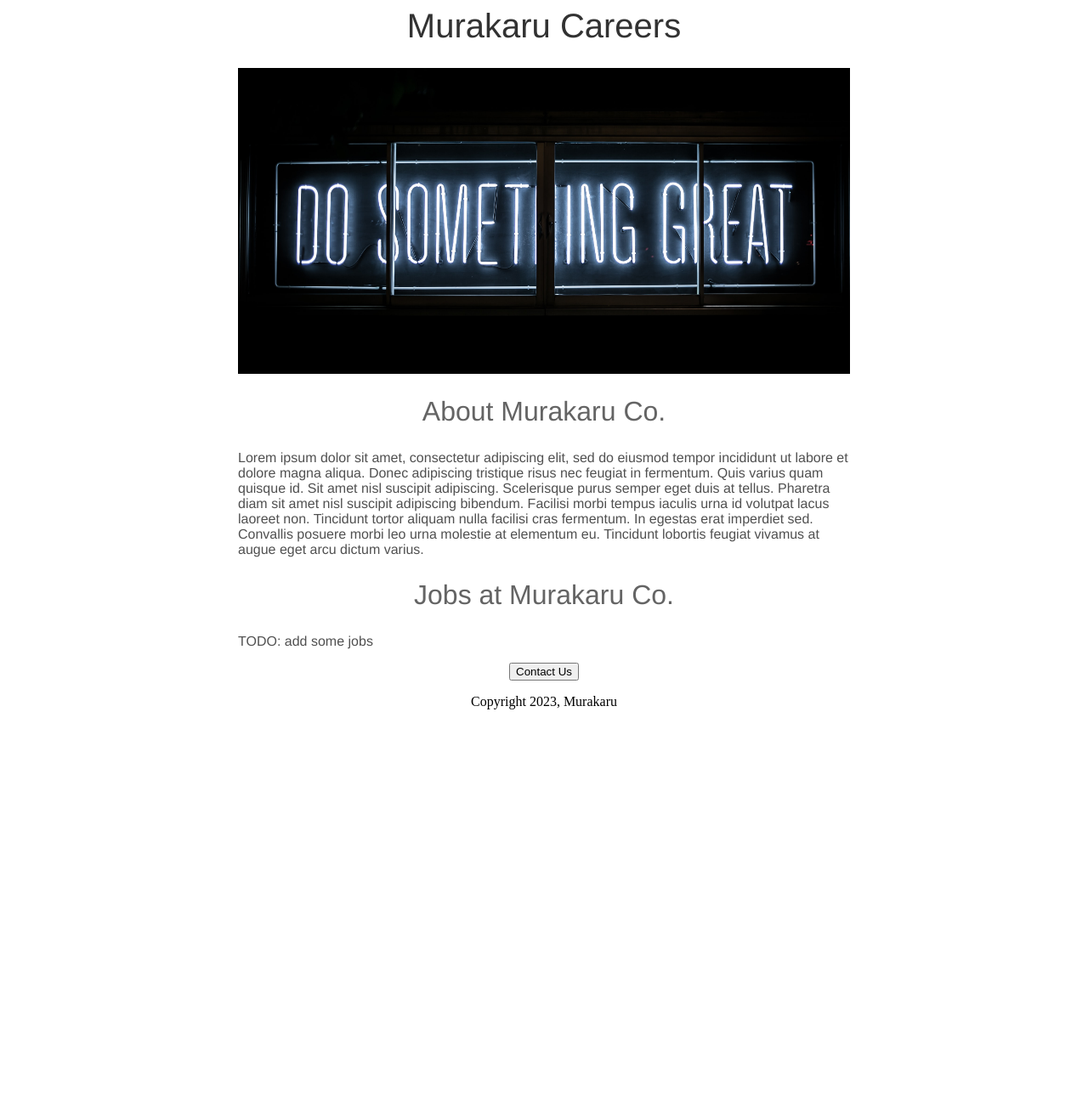
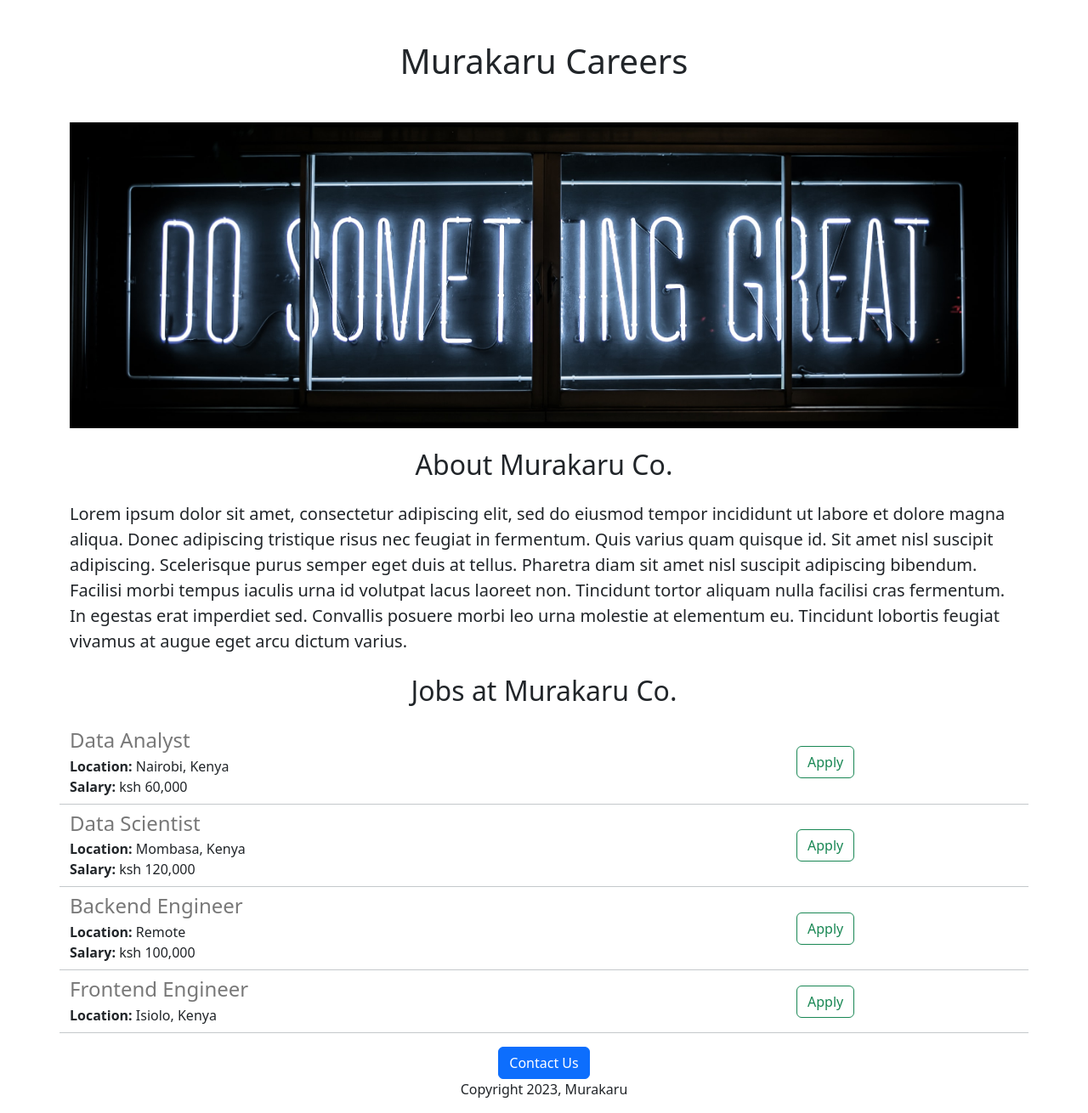
Before and after one commit to G-MURAKARU/flask-careers-website-v2, a Flask app: page / in a window 1280 px wide. Shown: the whole page at 85% size. Before the commit the page ends 835 px from the top, so only its background shows below. Run offline with Flask 2, Linux system fonts and the light colour scheme.

Commit message:
added dynamic data and api route

```diff
--- a/app.py
+++ b/app.py
@@ -1,11 +1,43 @@
-from flask import Flask, render_template
+from flask import Flask, render_template, jsonify
 
 app = Flask(__name__)
+
+# database simulation
+JOBS = [
+ {
+  'id': 1,
+  'title': 'Data Analyst',
+  'location': 'Nairobi, Kenya',
+  'salary': 'ksh 60,000'
+ },
+ {
+  'id': 2,
+  'title': 'Data Scientist',
+  'location': 'Mombasa, Kenya',
+  'salary': 'ksh 120,000'
+ },
+ {
+  'id': 3,
+  'title': 'Backend Engineer',
+  'location': 'Remote',
+  'salary': 'ksh 100,000'
+ },
+ {
+  'id': 4,
+  'title': 'Frontend Engineer',
+  'location': 'Isiolo, Kenya'
+ },
+]
 
 
 @app.route("/")
 def hello_world():
-	return render_template('home.html')
+	# in order to render dynamic content into a html page, provide arguments to the render_template function
+	return render_template('home.html', jobs=JOBS)
+
+@app.route("/api/jobs")
+def list_jobs():
+	return jsonify(JOBS)
 
 
 if __name__ == "__main__":
--- a/templates/home.html
+++ b/templates/home.html
@@ -2,47 +2,33 @@
 
 <html>
 	<head>
+		<meta charset="utf-8">
+    	<meta name="viewport" content="width=device-width, initial-scale=1">
 		<title>Murakaru Careers</title>
+		<link href="https://cdn.jsdelivr.net/npm/bootstrap@5.3.0-alpha1/dist/css/bootstrap.min.css" rel="stylesheet" integrity="sha384-GLhlTQ8iRABdZLl6O3oVMWSktQOp6b7In1Zl3/Jr59b6EGGoI1aFkw7cmDA6j6gD" crossorigin="anonymous">
 		<style>
-			h1 {
-				font-size: 40px;
-				font-family: helvetica;
-				font-weight: normal;
-				color: rgb(50, 50, 50);
-				text-align: center;
-			}
-			h2 {
-				font-size: 32px;
-				font-family: helvetica;
-				font-weight: normal;
-				color: rgb(100, 100, 100);
-				text-align: center;
-			}
-			.bodytext {
-				font-family: helvetica;
-				color: rgb(80, 80, 80);
-			}
 			#banner {
 				width: 100%;
 				height: 360px;
 				object-fit: cover;
 			}
-			#container {
-				max-width: 720px;
-				margin: 0 auto 0 auto;
-			}
 		</style>
 	</head>
 	<body>
-		<div id='container'>
-			<h1>Murakaru Careers</h1>
-			<img id='banner' src='/static/banner.jpg' height='320'>
-			<h2>About Murakaru Co.</h2>
-			<p class='bodytext'>Lorem ipsum dolor sit amet, consectetur adipiscing elit, sed do eiusmod tempor incididunt ut labore et dolore magna aliqua. Donec adipiscing tristique risus nec feugiat in fermentum. Quis varius quam quisque id. Sit amet nisl suscipit adipiscing. Scelerisque purus semper eget duis at tellus. Pharetra diam sit amet nisl suscipit adipiscing bibendum. Facilisi morbi tempus iaculis urna id volutpat lacus laoreet non. Tincidunt tortor aliquam nulla facilisi cras fermentum. In egestas erat imperdiet sed. Convallis posuere morbi leo urna molestie at elementum eu. Tincidunt lobortis feugiat vivamus at augue eget arcu dictum varius.</p>
-			<h2>Jobs at Murakaru Co.</h2>
-			<p class='bodytext'>TODO: add some jobs</p>
-		<div style='text-align:center;'>
-			<button>Contact Us</button>
+		<div class='container'>
+			<h1 class='text-center my-5'>Murakaru Careers</h1>
+			<img id='banner' class='img-fluid' src='/static/banner.jpg'>
+			<h2 class='text-center my-4'>About Murakaru Co.</h2>
+			<p class='lead'>Lorem ipsum dolor sit amet, consectetur adipiscing elit, sed do eiusmod tempor incididunt ut labore et dolore magna aliqua. Donec adipiscing tristique risus nec feugiat in fermentum. Quis varius quam quisque id. Sit amet nisl suscipit adipiscing. Scelerisque purus semper eget duis at tellus. Pharetra diam sit amet nisl suscipit adipiscing bibendum. Facilisi morbi tempus iaculis urna id volutpat lacus laoreet non. Tincidunt tortor aliquam nulla facilisi cras fermentum. In egestas erat imperdiet sed. Convallis posuere morbi leo urna molestie at elementum eu. Tincidunt lobortis feugiat vivamus at augue eget arcu dictum varius.</p>
+			<h2 class='text-center my-4'>Jobs at Murakaru Co.</h2>
+			<div style='margin-bottom: 16px;'>
+				{% for job in jobs %}
+					{% include 'job_item.html' %}
+				{% endfor %}
+			</div>
+		</div>
+		<div class='text-center'>
+			<button type="button" class="btn btn-primary">Contact Us</button>
 			<p>Copyright 2023, Murakaru</p>
 		</div>
 		</div>
--- /dev/null
+++ b/templates/job_item.html
@@ -0,0 +1,22 @@
+<div class='border-bottom border-secondary-subtle my-2 pb-2 row align-items-center'>
+	<div class='col-9'>
+		<h4 style='color: rgb(120, 120, 120); margin-bottom: 4px;'>
+			{{ job['title'] }}
+		</h4>
+		<div>
+			<div>
+				<b>Location: </b>{{ job['location'] }}
+			</div>
+			{% if 'salary' in job %}
+			<div>
+				<b>Salary: </b>{{ job['salary'] }}
+			</div>
+			{% endif %}
+		</div>
+	</div>
+	<div class='col-3 align-items-right'>
+		<button type="button" class="btn btn-outline-success">
+			Apply
+		</button>
+	</div>
+</div>
```
